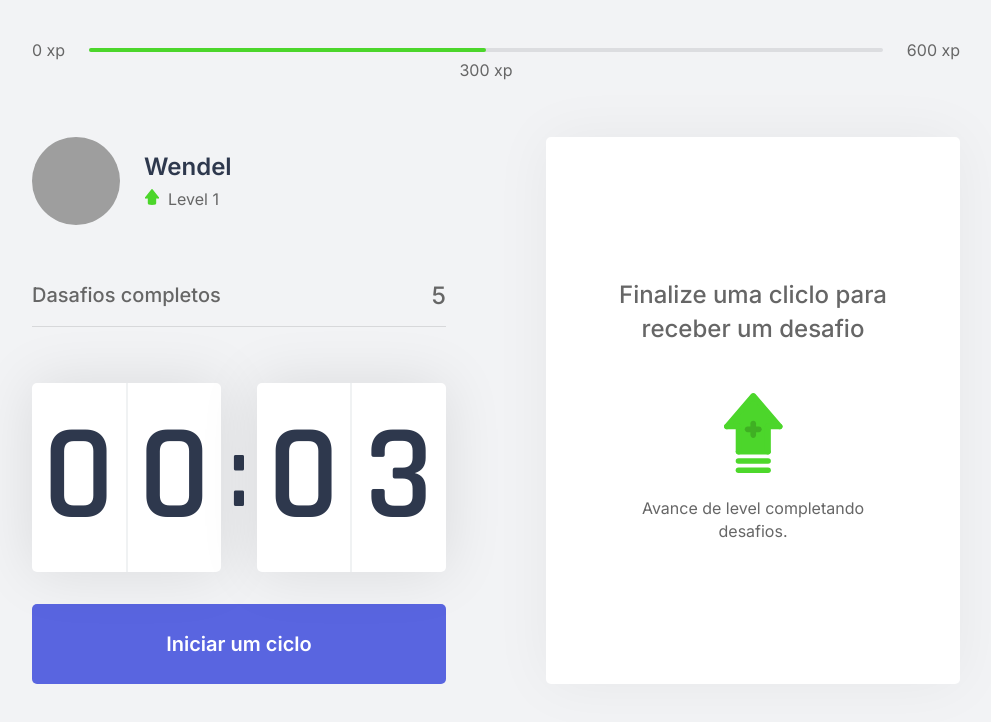
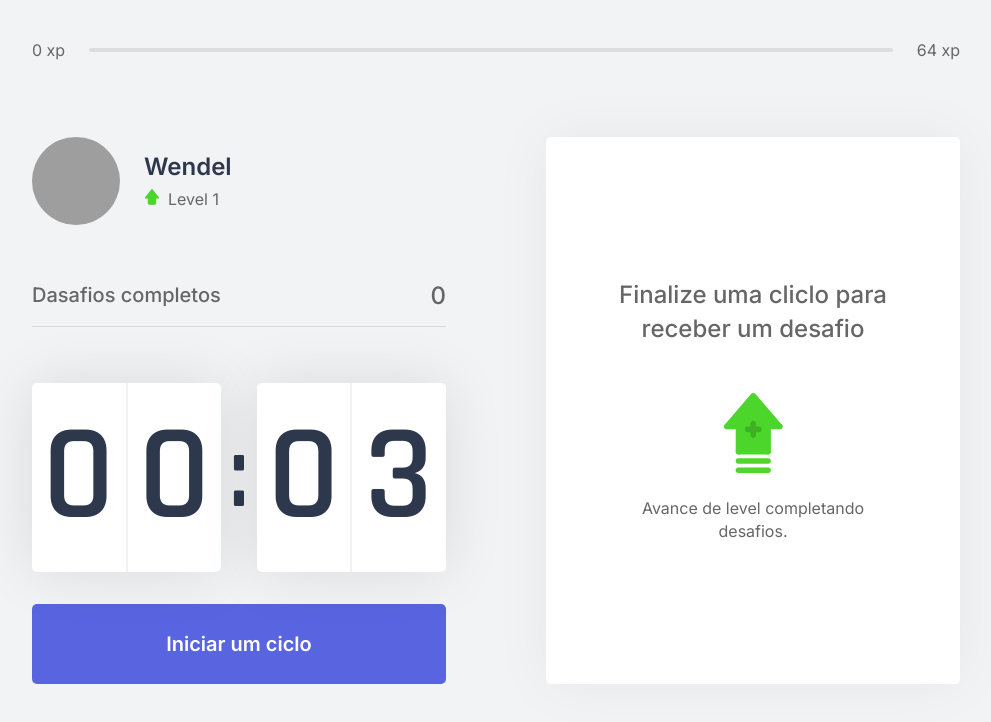
Before and after one commit to wendelspereira/Moveit, a Next.js app: page / in a window 1280 px wide. Shown: the top 722 px of the page, without its empty margins (144-1135 px from the left). Built offline with nearby package versions, Linux system fonts and the light colour scheme; grey boxes are pictures that could not be loaded.

Commit message:
faltando criar um context para o botão 'iniciar ciclo' e implementar a pagina de parabéns

```diff
--- a/src/components/ChallengeBox.tsx
+++ b/src/components/ChallengeBox.tsx
@@ -4,7 +4,7 @@ import styles from '../styles/components/ChallengeBox.module.css'
 
 export function ChallengeBox() {
 
-    const {activeChallenge} = useContext(ChallengesContext)
+    const {activeChallenge, completChallenge, resetChallenge} = useContext(ChallengesContext)
 
     return (
         <div className={styles.challengeBoxContainer}>
@@ -24,11 +24,17 @@ export function ChallengeBox() {
                     </main>
 
                     <footer>
-                        <button type="button" className={styles.challengeFailedButton}>
+                        <button type="button"
+                            className={styles.challengeFailedButton}
+                            onClick={resetChallenge}
+                        >
                             Falhei
                         </button>
 
-                        <button type="button" className={styles.challengeSuccessButton}>
+                        <button type="button"
+                            className={styles.challengeSuccessButton}
+                            onClick={completChallenge}
+                        >
                             Completei
                         </button>
                     </footer>
--- a/src/components/CompletedChallenges.tsx
+++ b/src/components/CompletedChallenges.tsx
@@ -1,10 +1,14 @@
+import { useContext } from 'react'
+import { ChallengesContext } from '../contexts/ChallengeContext'
 import styles from '../styles/components/CompletedChallenges.module.css'
 
+
 export function CompletedChallenges() {
+    const { challengesCompleted } = useContext(ChallengesContext)
     return (
         <div className={styles.completedChallenges}>
             <span>Dasafios completos</span>
-            <span>5</span>
+            <span>{challengesCompleted}</span>
         </div>
     )
 }
--- a/src/components/Countdown.tsx
+++ b/src/components/Countdown.tsx
@@ -40,6 +40,7 @@ export function Countdown() {
         setTime(.05 * 60)
     }
 
+
     return (
         <div>
             <div className={styles.countdownContainer}>
@@ -65,6 +66,7 @@ export function Countdown() {
                     <>
                         { isActive ? (
                             <button type="button"
+
                                 onClick={resetCountdown}
                                 className={`${styles.countdownButton} ${styles.countdownButtonActive}`}>
                                 Abandonar um ciclo
--- a/src/components/ExperienceBar.tsx
+++ b/src/components/ExperienceBar.tsx
@@ -1,16 +1,25 @@
+import { useContext } from 'react'
+import { ChallengesContext } from '../contexts/ChallengeContext'
 import styles from '../styles/components/ExperienceBar.module.css'
 
 export function ExperienceBar() {
+    const { currentExperience, experienceToNextLevel } = useContext(ChallengesContext)
+
+    const currentXpPercentage = (currentExperience * 100) / experienceToNextLevel
+
     return (
         <header className={styles.experienceBar}>
             <span>0 xp</span>
             <div>
-                <div style={{ width: '50%' }}></div>
-                <span className={styles.currentExperience} style={{ left: '50%' }}>
-                    300 xp
-                </span>
+                <div style={{ width: `${currentXpPercentage}%` }}></div>
+                {currentExperience > 0 &&
+                    <span className={styles.currentExperience} style={{ left: `${currentXpPercentage}%` }}>
+                        {currentExperience} xp
+                    </span>
+                }
+
             </div>
-            <span>600 xp</span>
+            <span>{experienceToNextLevel} xp</span>
         </header>
     )
 }
--- a/src/components/Profile.tsx
+++ b/src/components/Profile.tsx
@@ -1,14 +1,19 @@
+import { useContext } from 'react'
+import { ChallengesContext } from '../contexts/ChallengeContext'
 import styles from '../styles/components/Profile.module.css'
 
 export function Profile() {
+
+    const { level } = useContext(ChallengesContext)
+
     return (
         <div className={styles.profileContainer}>
             <img src="https://github.com/wendelspereira.png" alt="Wendel S. Pereira" />
             <div>
                 <strong>Wendel</strong>
                 <p>
-                    <img src="icons/level.svg" alt="Level"/>
-                    Level 1
+                    <img src="icons/level.svg" alt="Level" />
+                    Level {level}
                 </p>
             </div>
         </div>
--- a/src/contexts/ChallengeContext.tsx
+++ b/src/contexts/ChallengeContext.tsx
@@ -14,18 +14,42 @@ interface ChallengesContextData {
     levelUp: () => void;
     startNewChallenge: () => void;
     activeChallenge: challenge;
+    experienceToNextLevel: number;
+    resetChallenge: () => void;
+    completChallenge: () => void;
 
 }
 
 export const ChallengesContext = createContext({} as ChallengesContextData)
 
-export function ChallengesProvider({children}) {
+export function ChallengesProvider({ children }) {
     const [level, setLevel] = useState(1)
     const [currentExperience, setCurrentExperience] = useState(0)
     const [challengesCompleted, setChallengesCompleted] = useState(0)
     const [activeChallenge, setActiveChallenge] = useState(null)
 
-    function levelUp(){
+    const experienceToNextLevel = Math.pow((level + 1) * 4, 2)
+
+    function completChallenge() {
+        if (!activeChallenge) {
+            return
+        }
+
+        const { amount } = activeChallenge
+        const newExperience = currentExperience + amount
+        let experienceForNextLevel
+
+        if (newExperience >= experienceToNextLevel) {
+            levelUp()
+            experienceForNextLevel = newExperience - experienceToNextLevel
+        }
+
+        setCurrentExperience(experienceForNextLevel)
+        setActiveChallenge(null)
+        setChallengesCompleted(challengesCompleted + 1)
+    }
+
+    function levelUp() {
         setLevel(level + 1)
     }
 
@@ -35,6 +59,11 @@ const [level, setLevel] = useState(1)
         setActiveChallenge(challenge)
     }
 
+    function resetChallenge() {
+        setActiveChallenge(null)
+    }
+
+
     return (
         <ChallengesContext.Provider
             value={{
@@ -43,7 +72,10 @@ const [level, setLevel] = useState(1)
                 challengesCompleted,
                 levelUp,
                 startNewChallenge,
-            activeChallenge
+                activeChallenge,
+                experienceToNextLevel,
+                resetChallenge,
+                completChallenge,
             }}
         >
             {children}
```
Lines whose indentation alone changed are shown as unchanged.
